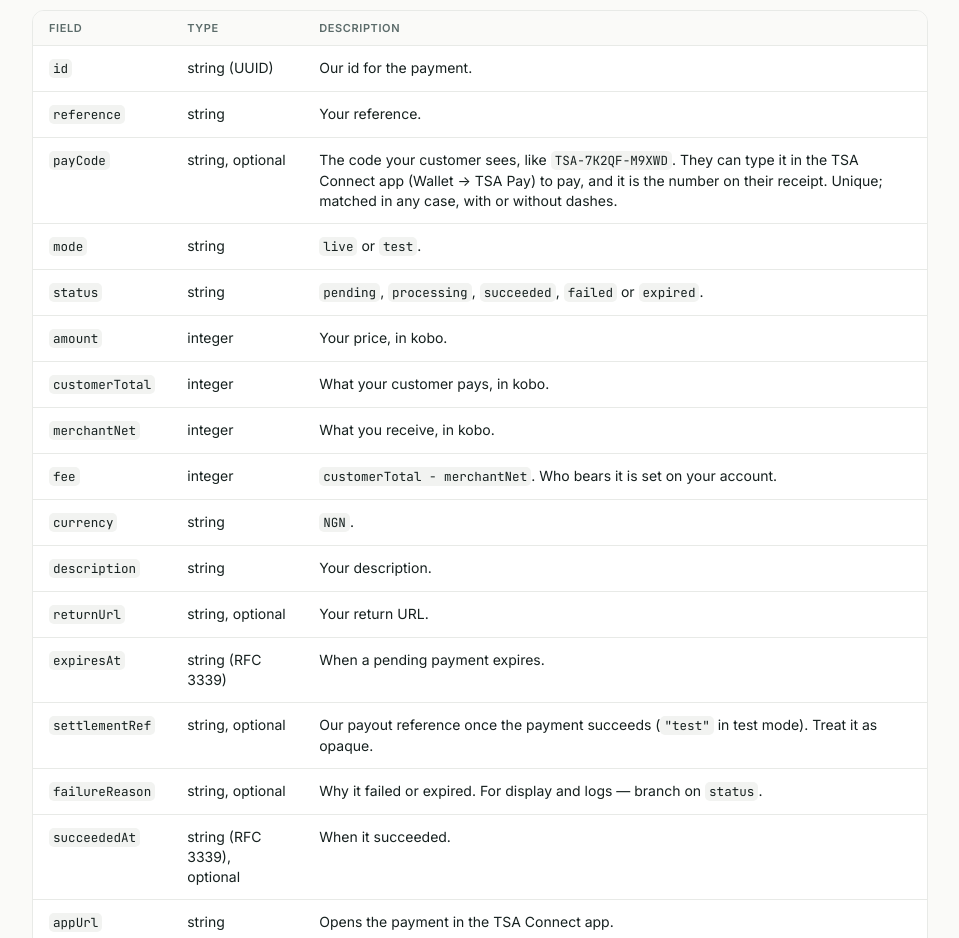
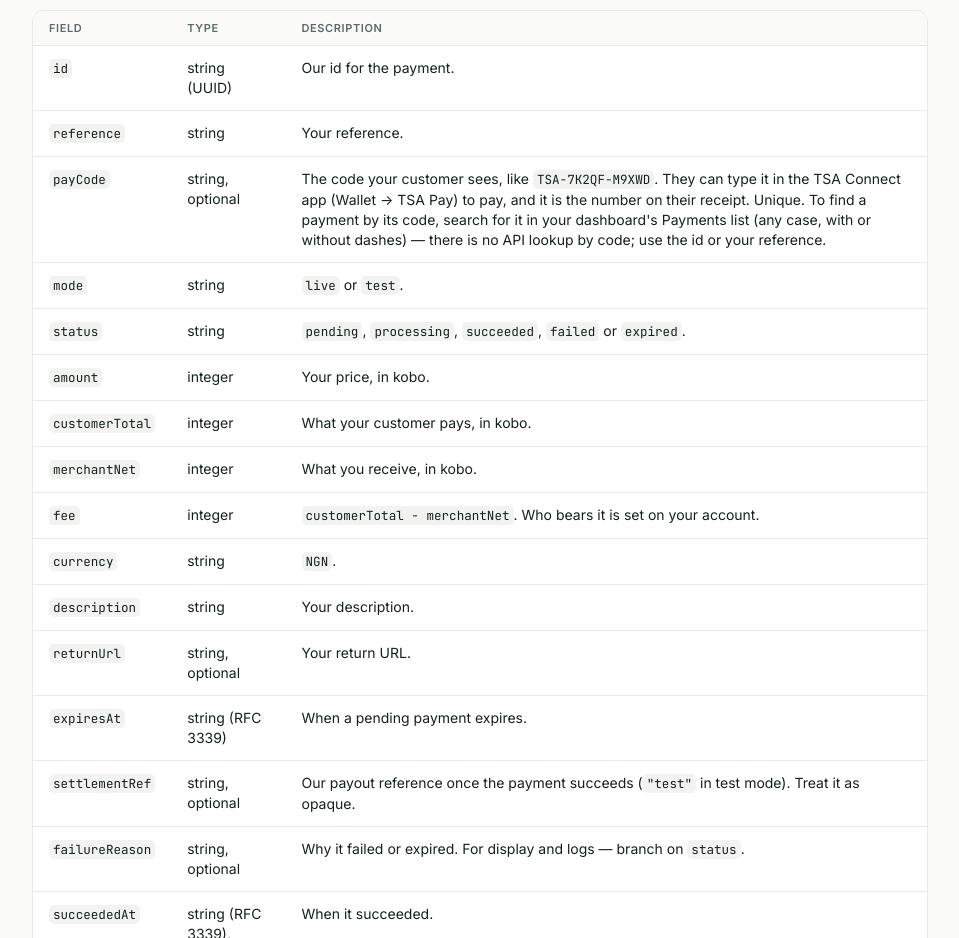
Before and after one commit to Tsaconnect/tsaconnect, a React (Vite) app in the folder tsa-web/: page /docs in a window 1280 px wide. Shown: the part 3660-4598 px from the top of the page, without its empty margins (284-1243 px from the left). Built offline with nearby package versions, Linux system fonts and the light colour scheme; no server answers.

Commit message:
docs(web): payment codes are matched by the dashboard search, not the API
The payCode row said codes are matched in any case, with or without dashes,
which read as an API lookup. There is none: say to search the dashboard's
Payments list, and use the id or reference from the API.

```diff
--- a/tsa-web/src/features/docs/Docs.tsx
+++ b/tsa-web/src/features/docs/Docs.tsx
@@ -179,7 +179,7 @@ export function Docs() {
               rows={[
                 [<C>id</C>, 'string (UUID)', 'Our id for the payment.'],
                 [<C>reference</C>, 'string', 'Your reference.'],
-                [<C>payCode</C>, 'string, optional', <>The code your customer sees, like <C>TSA-7K2QF-M9XWD</C>. They can type it in the TSA Connect app (Wallet → TSA Pay) to pay, and it is the number on their receipt. Unique; matched in any case, with or without dashes.</>],
+                [<C>payCode</C>, 'string, optional', <>The code your customer sees, like <C>TSA-7K2QF-M9XWD</C>. They can type it in the TSA Connect app (Wallet → TSA Pay) to pay, and it is the number on their receipt. Unique. To find a payment by its code, search for it in your dashboard's Payments list (any case, with or without dashes) — there is no API lookup by code; use the id or your reference.</>],
                 [<C>mode</C>, 'string', <><C>live</C> or <C>test</C>.</>],
                 [<C>status</C>, 'string', <><C>pending</C>, <C>processing</C>, <C>succeeded</C>, <C>failed</C> or <C>expired</C>.</>],
                 [<C>amount</C>, 'integer', 'Your price, in kobo.'],
```
Also changed, not shown: 1 other file (tests, documents, lock files or other folders).
